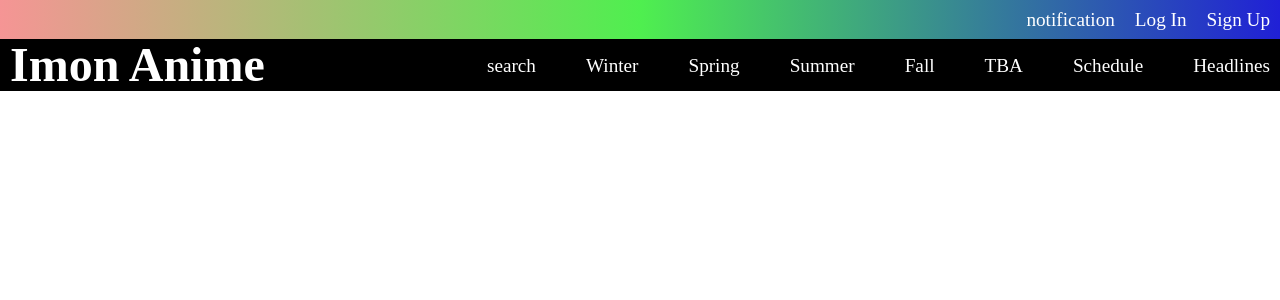
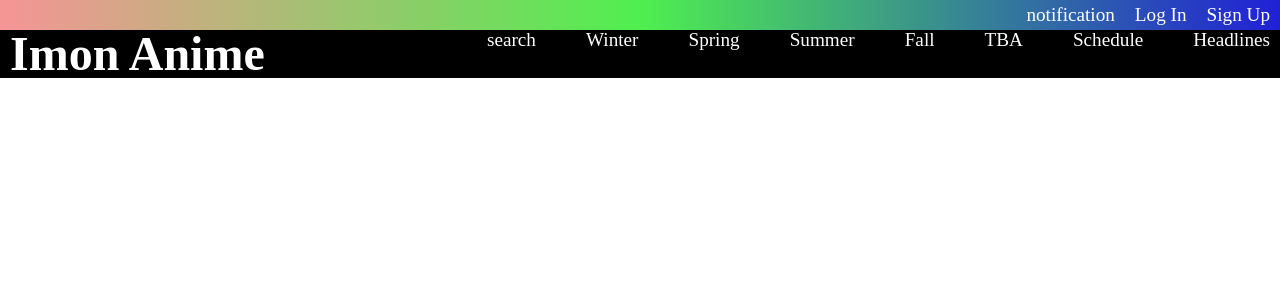
Before and after one commit to imon3/anime-site, a React (Create React App) app in the folder anime/: page / in a window 1280 px wide. Shown: the top 300 px of the page. Built offline with nearby package versions, Linux system fonts and the light colour scheme.

Commit message:
header styles

```diff
--- a/anime/src/components/header/Header.js
+++ b/anime/src/components/header/Header.js
@@ -5,9 +5,15 @@ const Head = () => {
   return (
     <header className="header">
       <nav className="top-nav">
-        <a href="#">notification</a>
-        <a href="#">Log In</a>
-        <a href="#">Sign Up</a>
+        <div className="hov">
+          <a href="#">notification</a>
+        </div>
+        <div className="hov">
+          <a href="#">Log In</a>
+        </div>
+        <div className="hov">
+          <a href="#">Sign Up</a>
+        </div>
       </nav>
       <nav className="bottom-nav">
         <div>
--- a/anime/src/components/header/header.css
+++ b/anime/src/components/header/header.css
@@ -2,18 +2,28 @@
 header.header a {
     color: #fff;
     font-size: 1.2rem;
+
 }
 
 /* Top Nav */
 .top-nav {
     display: flex;
     justify-content: flex-end;
-    align-items: center;
     background-image: linear-gradient(to right, rgba(236, 43, 43, 0.5), rgba(35, 235, 35, .8), rgb(32, 32, 214));
-    padding: 10px 10px;
+    padding: 0px 10px;
+    height: 30px;
 }
 
-.top-nav a {
+.top-nav div {
+    display: flex;
+    align-items: center;
+}
+
+.hov:hover {
+    background-color: rgba(255, 255, 255, .5))
+}
+
+.top-nav div a {
     margin-left: 20px;
 }
 
@@ -21,9 +31,9 @@ header.header a {
 .bottom-nav {
     display: flex;
     justify-content: space-between;
-    align-items: center;
+    /* align-items: center; */
     background-color: rgba(0, 0, 0, 1);
-    padding: 2px 10px;
+    padding: 0px 10px;
 }
 
 .bottom-nav .home-link {
@@ -31,6 +41,11 @@ header.header a {
     font-weight: 700;
 }
 
+.bottom-nav .right-div {
+    min-height: 100%;
+}
+
 .bottom-nav .right-div a {
     margin-left: 50px;
+    min-height: 100%;
 }
```
